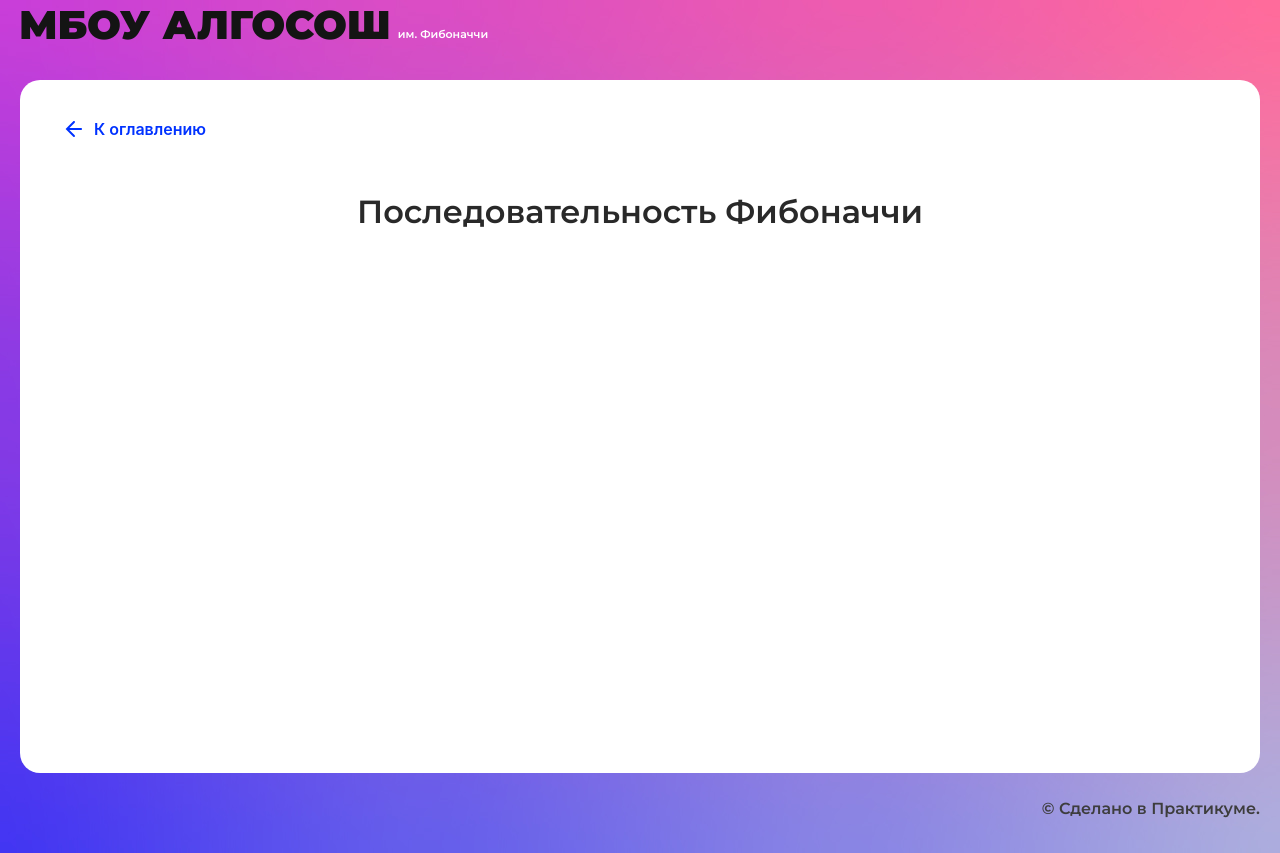
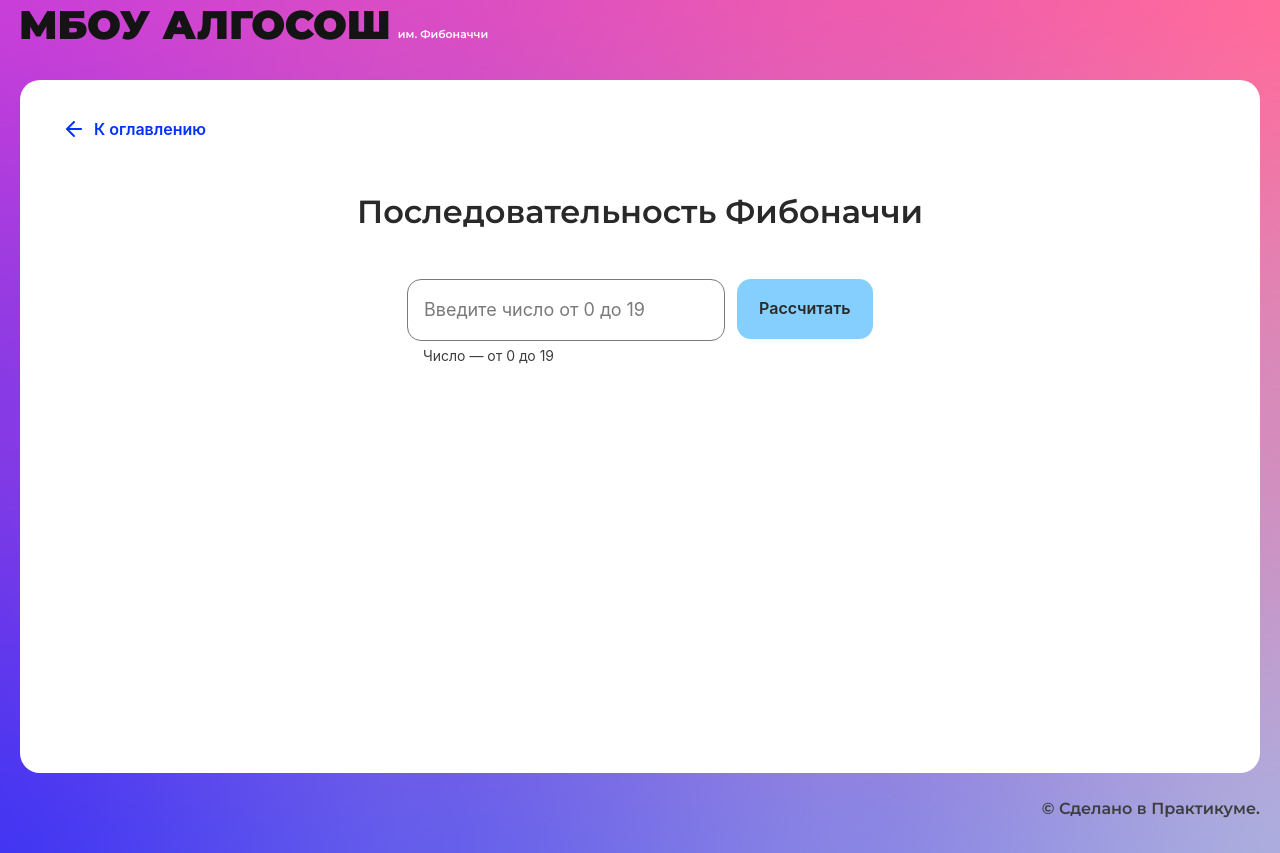
Before and after one commit to Zorkiy82/algososh, a React (Create React App) app: page /fibonacci in a window 1280 px wide. Built offline with nearby package versions, Linux system fonts and the light colour scheme.

Commit message:
закончил Фибоначчи

```diff
--- /dev/null
+++ b/src/components/fibonacci-page/fibonacci-page.module.css
@@ -0,0 +1,15 @@
+.inputContainer {
+    display: flex;
+    gap: 12px;
+    width: calc(522 / 1308 * 100%);
+    max-width: 522px;
+  }
+
+  .animaionContainer {
+    display: flex;
+    flex-wrap: wrap;
+    gap: 72px 16px;
+    max-width: 944px;
+    padding-top: 48px;
+
+  }
--- a/src/components/fibonacci-page/fibonacci-page.tsx
+++ b/src/components/fibonacci-page/fibonacci-page.tsx
@@ -1,10 +1,69 @@
-import React from "react";
+import React, { FormEvent, useEffect, useState } from "react";
+import styles from "./fibonacci-page.module.css";
+import { Button } from "../ui/button/button";
+import { SectionContainer } from "../ui/container/section-container/section-container";
+import { Input } from "../ui/input/input";
 import { SolutionLayout } from "../ui/solution-layout/solution-layout";
+import { getFibonacciNumbers } from "../../utils/fibonacci/fibonacci";
+import { Circle } from "../ui/circle/circle";
+import { DELAY_IN_MS } from "../../constants/delays";
 
 export const FibonacciPage: React.FC = () => {
+  const [fiboSequence, setFiboSequence] = useState<number[]>([]);
+  const [isLoading, setIsLoading] = useState(false);
+  const [counter, setCounter] = useState(-1);
+
+  useEffect(() => {
+    if (counter > -1) {
+      setTimeout(() => {
+        if (counter + 1 < fiboSequence.length) {
+          setCounter(counter + 1);
+        } else {
+          setIsLoading(false);
+        }
+      }, DELAY_IN_MS);
+    }
+  }, [counter]);
+
+  function onSubmitHandler(evt: FormEvent<HTMLFormElement>) {
+    evt.preventDefault();
+    // @ts-ignore
+    const value = Number(evt.target.querySelector("input").value);
+    setFiboSequence(getFibonacciNumbers(value));
+    setIsLoading(true);
+    setCounter(0);
+  }
+
   return (
     <SolutionLayout title="Последовательность Фибоначчи">
+      <SectionContainer>
+        <form onSubmit={onSubmitHandler} className={styles.inputContainer}>
+          <Input
+            type="number"
+            placeholder="Введите число от 0 до 19"
+            max={19}
+            min={0}
+            isLimitText={true}
+            disabled={isLoading}
+            required
+          />
 
+          <Button
+            isLoader={isLoading}
+            type="submit"
+            text="Рассчитать"
+            style={{ width: "178px" }}
+          />
+        </form>
+        <div className={styles.animaionContainer}>
+          {Boolean(fiboSequence.length) &&
+            fiboSequence
+              .filter((_, index) => index <= counter)
+              .map((val, index) => (
+                <Circle letter={String(val)} key={index} index={index} />
+              ))}
+        </div>
+      </SectionContainer>
     </SolutionLayout>
   );
 };
--- a/src/components/ui/input/input.tsx
+++ b/src/components/ui/input/input.tsx
@@ -19,7 +19,7 @@ export const Input: React.FC<InputProps> = ({
   const limitText =
     type === "text"
       ? `Максимум символов — ${maxLength} `
-      : `Максимальное число — ${max}`;
+      : `Число — от ${rest.min} до ${max}`;
 
   return (
     <div className={`${styles.content} ${extraClass}`}>
--- /dev/null
+++ b/src/utils/fibonacci/fibonacci.ts
@@ -0,0 +1,13 @@
+export function getFibonacciNumbers(num: number) {
+  if (num < 0) {
+    return [];
+  }
+  const res = [1, 1];
+
+  for (let i=2;i<(num+1);i++){
+    const nextValue = res[i-1] + res[i-2];
+    res.push(nextValue)
+  }
+
+  return res.slice(0,num+1);
+}
```
